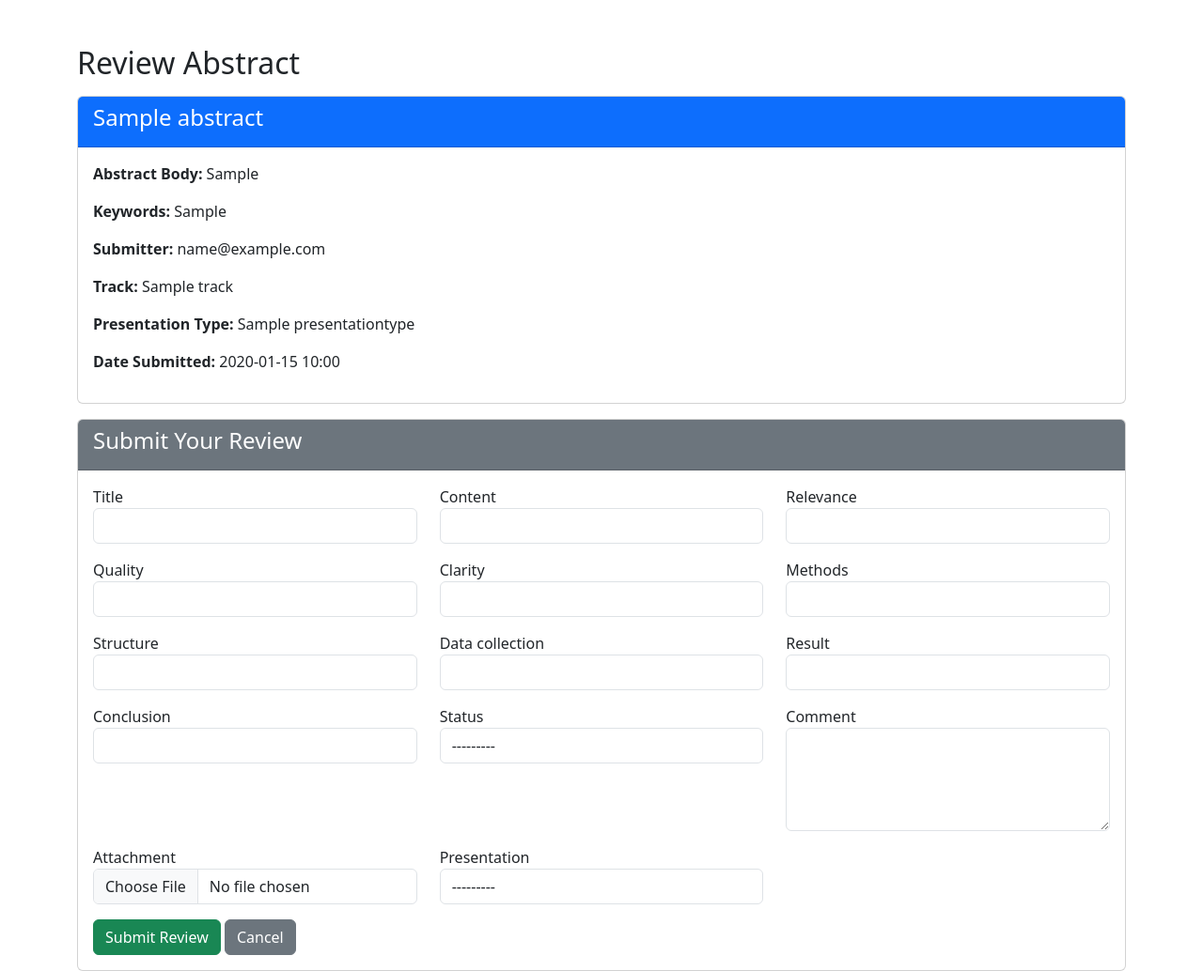
After one commit to Franklinson/abstract, a Django app: page /abstract/abstract/add_review/1/ in a window 1280 px wide. The commit adds this page. Shown: the whole page at 94% size. Run offline with Django 5.2, Linux system fonts and the light colour scheme; a user stored in the database is signed in; tables that the repository leaves empty hold one stand-in row (values such as "Sample post"); some libraries are stand-ins or nearby versions.

Commit message:
Added a review scoring system

```diff
--- a/abstract/forms.py
+++ b/abstract/forms.py
@@ -63,5 +63,31 @@ class AssignmentForm(forms.ModelForm):
         self.fields['abstract'].queryset = self.fields['abstract'].queryset.select_related('track')
         self.fields['reviewer'].queryset = self.fields['reviewer'].queryset.select_related('expertise_area')
 
+
+
+class ReviewForm(forms.ModelForm):
+    class Meta:
+        model = Reviews
+        fields = [
+            'title', 'content', 'relevance', 'quality', 'clarity',
+            'methods', 'structure', 'data_collection', 'result',
+            'conclusion', 'status', 'comment', 'attachment', 'presentation'
+        ]
+        widgets = {
+            'status': forms.Select(attrs={'class': 'form-control'}),
+            'comment': forms.Textarea(attrs={'class': 'form-control', 'rows': 4}),
+            'attachment': forms.FileInput(attrs={'class': 'form-control'}),
+            'presentation': forms.Select(attrs={'class': 'form-control'}),
+        }
+
+    def __init__(self, *args, **kwargs):
+        super().__init__(*args, **kwargs)
+        scoring_fields = [
+            'title', 'content', 'relevance', 'quality', 'clarity',
+            'methods', 'structure', 'data_collection', 'result', 'conclusion'
+        ]
+        for field in scoring_fields:
+            self.fields[field].widget = forms.NumberInput(attrs={'class': 'form-control', 'min': 1, 'max': 10})
+
         # <td><a class="btn btn-sm btn-danger" href="{% url 'assign_reviewers' abstract.id %}" >Assign Reviewers</a></td>
         # <th>Assign</th>
--- a/abstract/models.py
+++ b/abstract/models.py
@@ -1,5 +1,6 @@
 from django.db import models
 from django.conf import settings
+from django.core.validators import MinValueValidator, MaxValueValidator
 
 # event information for which the abstract will be submitted to
 # class Event(models.Model):
@@ -102,3 +103,49 @@ class Assignment(models.Model):
 
     def __str__(self):
         return f"{self.abstract.abstract_title} -> {self.reviewer.email}"
+
+
+
+
+STATUS_CHOICES = (
+    ('Accepted', 'Accepted'),
+    ('Accept Pending Review', 'Accept Pending Review'),
+    ('Rejected', 'Rejected'),
+)
+
+class Reviews(models.Model):
+    user = models.ForeignKey(settings.AUTH_USER_MODEL, on_delete=models.CASCADE, null=True)
+    abstract = models.ForeignKey(Abstract, on_delete=models.CASCADE)
+    reviewer = models.ForeignKey(Reviewer, on_delete=models.CASCADE)
+    comment = models.TextField()
+    attachment = models.FileField(upload_to='review_attachment', blank=True, null=True)  # Make attachment optional
+    status = models.CharField(max_length=30, choices=STATUS_CHOICES)
+    presentation = models.ForeignKey(PresentationType, on_delete=models.CASCADE, null=True, blank=True)
+
+    # Scoring fields, with range constraints for consistency
+    title = models.IntegerField(validators=[MinValueValidator(1), MaxValueValidator(10)])
+    content = models.IntegerField(validators=[MinValueValidator(1), MaxValueValidator(10)])
+    relevance = models.IntegerField(validators=[MinValueValidator(1), MaxValueValidator(10)])
+    quality = models.IntegerField(validators=[MinValueValidator(1), MaxValueValidator(10)])
+    clarity = models.IntegerField(validators=[MinValueValidator(1), MaxValueValidator(10)])
+    methods = models.IntegerField(validators=[MinValueValidator(1), MaxValueValidator(10)])
+    structure = models.IntegerField(validators=[MinValueValidator(1), MaxValueValidator(10)])
+    data_collection = models.IntegerField(validators=[MinValueValidator(1), MaxValueValidator(10)])
+    result = models.IntegerField()
+    conclusion = models.IntegerField(validators=[MinValueValidator(1), MaxValueValidator(10)])
+    total = models.IntegerField(editable=False)
+
+    class Meta:
+        verbose_name_plural = "Review Scorings"
+
+    def save(self, *args, **kwargs):
+        # Automatically calculate the total score based on all scoring fields
+        self.total = (
+            self.title + self.content + self.relevance + self.quality +
+            self.clarity + self.methods + self.structure +
+            self.data_collection + self.result + self.conclusion
+        )
+        super().save(*args, **kwargs)
+
+    def __str__(self):
+        return f'Review for {self.abstract.abstract_title} by {self.reviewer.full_name}'
--- /dev/null
+++ b/abstract/templates/abstract/add_review.html
@@ -0,0 +1,54 @@
+{% extends 'abstract/main.html' %}
+
+{% block content %}
+<div class="container mt-5">
+    <h2>Review Abstract</h2>
+
+    <!-- Abstract Details Section -->
+    <div class="card my-3">
+        <div class="card-header bg-primary text-white">
+            <h4>{{ abstract.abstract_title }}</h4>
+        </div>
+        <div class="card-body">
+            <p><strong>Abstract Body:</strong> {{ abstract.abstract }}</p>
+            <p><strong>Keywords:</strong> {{ abstract.keywords }}</p>
+            <p><strong>Submitter:</strong> {{ abstract.user }}</p>
+            <p><strong>Track:</strong> {{ abstract.track }}</p>
+            <p><strong>Presentation Type:</strong> {{ abstract.presentation_type }}</p>
+            <p><strong>Date Submitted:</strong> {{ abstract.date_created|date:"Y-m-d H:i" }}</p>
+        </div>
+    </div>
+
+    <!-- Review Form Section -->
+    <div class="card">
+        <div class="card-header bg-secondary text-white">
+            <h4>Submit Your Review</h4>
+        </div>
+        <div class="card-body">
+            <form method="post" enctype="multipart/form-data">
+                {% csrf_token %}
+
+                <!-- Scoring Fields -->
+                <div class="row">
+                    {% for field in form %}
+                        <div class="col-md-4 mb-3">
+                            <label>{{ field.label }}</label>
+                            {{ field }}
+                            {% if field.help_text %}
+                                <small class="form-text text-muted">{{ field.help_text }}</small>
+                            {% endif %}
+                            {% if field.errors %}
+                                <div class="text-danger small">{{ field.errors }}</div>
+                            {% endif %}
+                        </div>
+                    {% endfor %}
+                </div>
+
+                <!-- Submit Button -->
+                <button type="submit" class="btn btn-success">Submit Review</button>
+                <a href="{% url 'author_dashboard' %}" class="btn btn-secondary">Cancel</a>
+            </form>
+        </div>
+    </div>
+</div>
+{% endblock %}
--- a/abstract/templates/abstract/assign_reviewers.html
+++ b/abstract/templates/abstract/assign_reviewers.html
@@ -33,7 +33,7 @@
                 </ul>
 
                 <button type="submit" class="btn btn-primary">Assign Selected Reviewers</button>
-                <a href="{% url 'author_dashboard' %}" class="btn btn-secondary">Cancel</a>
+                <a href="{% url 'manager' %}" class="btn btn-secondary">Cancel</a>
             </form>
         </div>
     </div>
--- a/abstract/urls.py
+++ b/abstract/urls.py
@@ -12,4 +12,5 @@ urlpatterns = [
     path('reviewer/add/', create_reviewer, name='create_reviewer'),
     path('assignment/add/', create_assignment, name='create_assignment'),
     path('abstract/assign/<int:abstract_id>/', assign_reviewers, name='assign_reviewers'),
+    path('abstract/add_review/<int:abstract_id>/', add_review, name='add_review'),
 ]
--- a/abstract/views.py
+++ b/abstract/views.py
@@ -213,3 +213,34 @@ def assign_reviewers(request, abstract_id):
         'abstract': abstract,
         'reviewer_data': reviewer_data,
     })
+
+
+
+def add_review(request, abstract_id):
+    # Get the abstract based on the provided ID
+    abstract = get_object_or_404(Abstract, id=abstract_id)
+
+    # Ensure the user is a reviewer
+    if not hasattr(request.user, 'reviewer'):
+        return redirect('author_dashboard')  # Redirect if not a reviewer
+
+    # Initialize the form
+    if request.method == 'POST':
+        form = ReviewForm(request.POST, request.FILES)
+        if form.is_valid():
+            # Save the review instance without committing
+            review = form.save(commit=False)
+            review.user = request.user  # Set the user who submitted the review
+            review.reviewer = request.user.reviewer  # Link to the reviewer's profile
+            review.abstract = abstract  # Link the review to the abstract
+            review.save()  # Save the review instance
+            return redirect('author_dashboard')  # Redirect after successful submission
+    else:
+        form = ReviewForm()
+
+    # Render the template with context
+    context = {
+        'abstract': abstract,
+        'form': form,
+    }
+    return render(request, 'abstract/add_review.html', context)
--- a/accounts/templates/account/author_dashboard.html
+++ b/accounts/templates/account/author_dashboard.html
@@ -50,7 +50,7 @@
                         <th>Presentation Type</th>
                         <th>Track</th>
                         <th>Date Submitted</th>
-                        <th>Update</th>
+                        <th>Add Review</th>
                         <th>Delete</th>
                     </tr>
 
@@ -62,7 +62,7 @@
                             <td>{{ assignment.abstract.presentation_type }}</td>
                             <td>{{ assignment.abstract.track }}</td>
                             <td>{{ assignment.abstract.date_created|date:"Y-m-d H:i" }}</td>
-                            <td><a class="btn btn-sm btn-info" href="{}">Update</a></td>
+                            <td><a class="btn btn-sm btn-info" href="{% url 'add_review' assignment.abstract.id %}">Add Review</a></td>
                             <td><a class="btn btn-sm btn-danger" href="{}">Delete</a></td>
                         </tr>
                     {% endfor %}
--- a/accounts/templates/account/main.html
+++ b/accounts/templates/account/main.html
@@ -9,7 +9,7 @@
     <title>Abstract</title>
 </head>
 <body>
-    <!-- {% include 'abstract/navbar.html'%} -->
+   {% comment %} {% include 'account/navbar.html'%} {% endcomment %}
 
     {% block content %}
 
--- a/accounts/urls.py
+++ b/accounts/urls.py
@@ -10,5 +10,6 @@ urlpatterns = [
     path('login/', login, name='login'),
     path('logout/', logout_view, name='logout'),
     path('dashboard/', author_dashboard, name='author_dashboard'),
+    path('manager/', manager, name='manager'),
 
 ]
```
Also changed, not shown: abstract/admin.py (+32 -14 lines), accounts/templates/account/overseer_dashboard.html (added, +126 -0 lines), accounts/templates/account/overseer_status.html (added, +78 -0 lines), accounts/views.py (+27 -0 lines), accounts/templates/account/navbar.html (renamed from abstract/templates/abstract/navbar.html).
